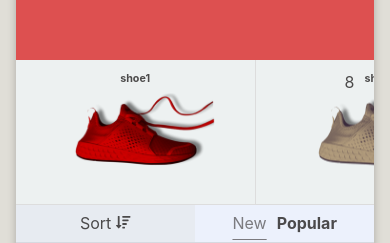
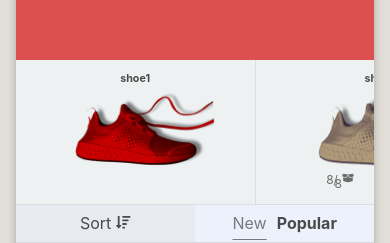
Before and after one commit to MiguelMateo1/Store-app, a React (Vite) app: page / in a window 390 px wide. Shown: the part 499-742 px from the top of the page. Built offline with nearby package versions, Linux system fonts and the light colour scheme.

Commit message:
invetory icon added

```diff
--- a/src/components/ProductSelect.css
+++ b/src/components/ProductSelect.css
@@ -9,7 +9,6 @@
 }
 
 .select-container {
-    /* overflow-y: scroll; */
     background-color: #edf1f1;
     display: grid;
     grid-template-columns: repeat(auto-fit, minmax(240px, 1fr));
@@ -36,6 +35,18 @@
     position: absolute;
     top: 10px;
     right: 20px;
+    font-size: 15px;
+    opacity: .8;
+}
+
+.product-inv span {
+    position: absolute;
+    top: 7px;
+    right: 14px;
+}
+
+.inv-icon{
+ margin-left: 4.5px;
 }
 
 .select-options {
@@ -98,7 +109,6 @@ justify-content: center;
         grid-auto-flow: column;
         grid-auto-rows: 50%;
         grid-auto-columns: 40%;
-        /* grid-template-columns: repeat(auto-fit, minmax(240px, 1fr)); */
         overflow-x: auto;
     }
     .product {
@@ -106,6 +116,18 @@ justify-content: center;
         background-position: 60%;
         background-size: 60%;
     }
+    .product-inv {
+        top: 60%;
+        font-size: 12px;
+    }
+    .product-inv span {
+        top: 6px;
+        right: 12.5px;
+    }
+
+    .inv-icon{
+        margin-top: 3px;
+       }
     .product-name{
         position: absolute;
         top: -14px;
--- a/src/components/ProductSelect.jsx
+++ b/src/components/ProductSelect.jsx
@@ -1,5 +1,6 @@
 import './ProductSelect.css'
 import { FaSortAmountDown } from "react-icons/fa";
+import { FaBoxOpen } from "react-icons/fa";
 import { useContext } from 'react';
 import DataContext from '../context/DataContext';
 
@@ -20,7 +21,9 @@ function ProductSelect() {
 
   return (
     <section id='product-select'>
-        <aside className='product-inv'>{productList.length}</aside>
+        <aside className='product-inv'>{productList.length}/
+            <span>{productList.length}</span>
+            <FaBoxOpen className='inv-icon'/></aside>
         <div className='select-container' onClick={handleProductClick}>
             {items}
         </div>
```
